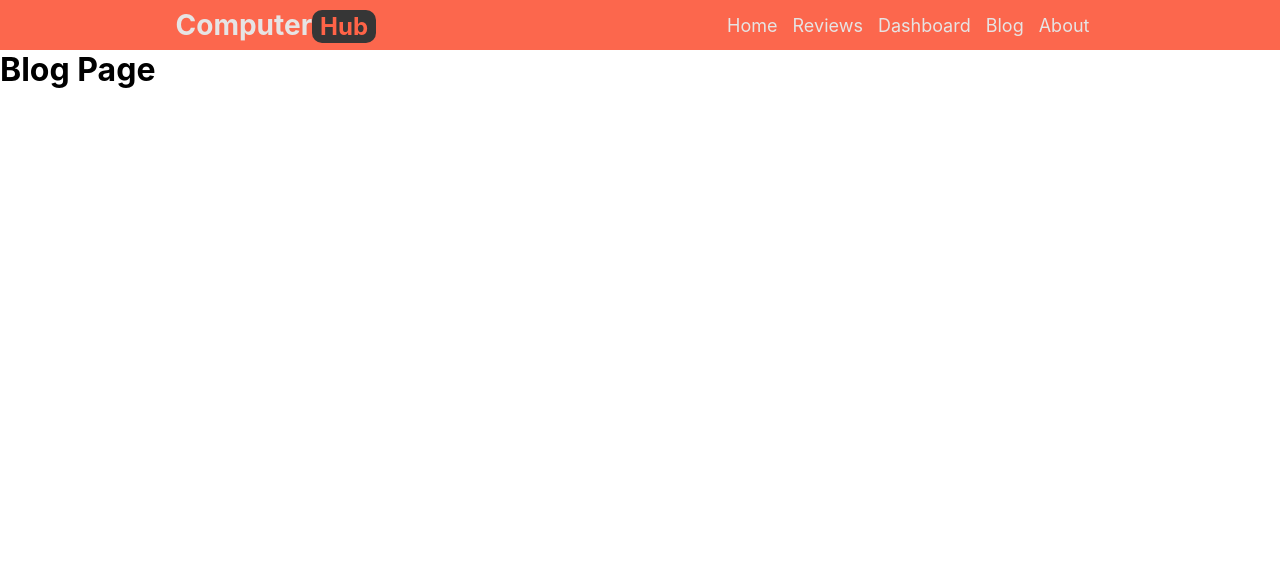
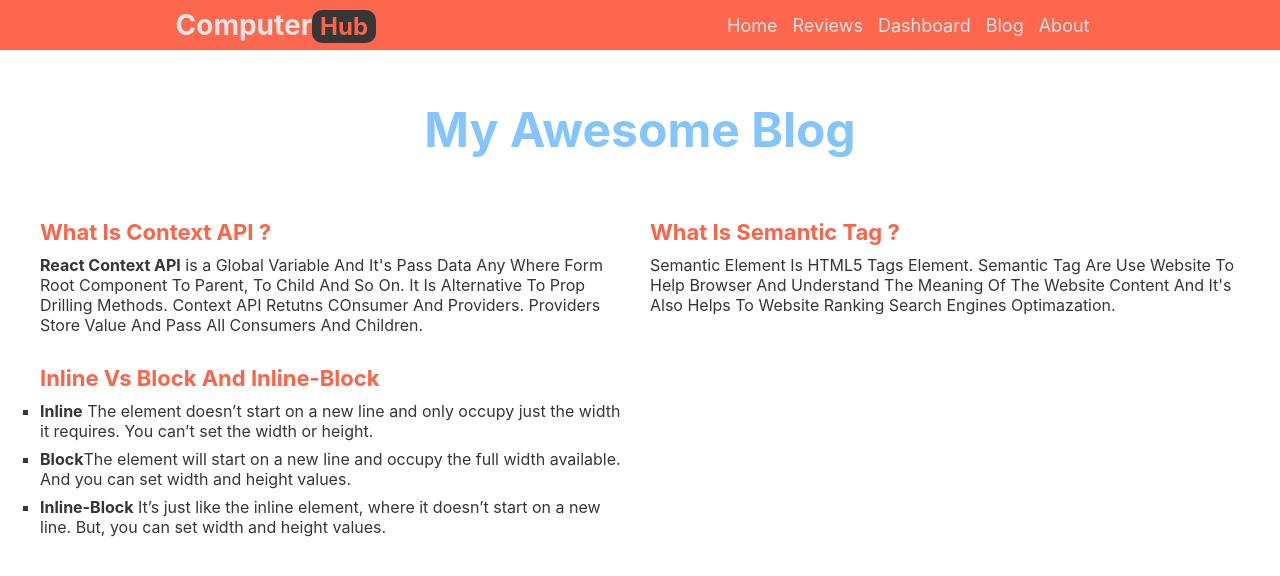
Before and after one commit to AhshanHabib26/computer_hub_in_react, a React (Create React App) app: page /blog in a window 1280 px wide. Shown: the top 576 px of the page. Built offline with nearby package versions, Linux system fonts and the light colour scheme.

Commit message:
Blog Component Added

```diff
--- a/src/Components/Blog/Blog.css
+++ b/src/Components/Blog/Blog.css
@@ -0,0 +1,26 @@
+.main_blog_container h1{
+    text-align: center;
+    font-size: 48px;
+    color: #85c5fd;
+    margin: 50px 0;
+}
+.blog_container{
+    display: grid;
+    grid-template-columns: repeat(2, 1fr);
+    grid-gap: 20px;
+    padding: 0 40px;
+}
+.blog_item h2{
+    font-size: 22px;
+    color: #ff6347;
+    margin: 10px 0;
+}
+.blog_item p{
+    font-size: 16px;
+    color: #363636;
+}
+.blog_item ul li{
+    list-style-type: square;
+    margin-bottom: 8px;
+    color: #363636;
+}
--- a/src/Components/Blog/Blog.js
+++ b/src/Components/Blog/Blog.js
@@ -1,9 +1,30 @@
 import React from 'react';
+import './Blog.css'
 
 const Blog = () => {
     return (
-        <div>
-            <h1>Blog Page</h1>
+        <div className='main_blog_container'>
+            <h1>My Awesome Blog</h1>
+            <div className="blog_container">
+                <div className="blog_item">
+                    <h2>What Is Context API ?</h2>
+                    <p> <strong>React Context API</strong> is a Global Variable And It's Pass Data Any Where Form Root Component To Parent, To Child And So On. It Is Alternative To Prop Drilling Methods. Context API Retutns COnsumer And Providers. Providers Store Value And Pass All Consumers And Children. </p>
+                </div>
+                <div className="blog_item">
+                    <h2>What Is Semantic Tag ?</h2>
+                    <p> Semantic Element Is HTML5 Tags Element. Semantic Tag Are Use Website To Help Browser And Understand The Meaning Of The Website Content And It's Also Helps To Website Ranking Search Engines Optimazation.</p>
+                </div>
+                <div className="blog_item">
+                    <h2>Inline Vs Block And Inline-Block</h2>
+                    <ul>
+                        <li> <strong>Inline</strong> The element doesn’t start on a new line and only occupy just the width it requires. You can’t set the width or height.</li>
+
+                        <li> <strong>Block</strong>The element will start on a new line and occupy the full width available. And you can set width and height values.</li>
+
+                        <li> <strong>Inline-Block</strong> It’s just like the inline element, where it doesn’t start on a new line. But, you can set width and height values.</li>
+                    </ul>
+                </div>
+            </div>
         </div>
     );
 };
```
